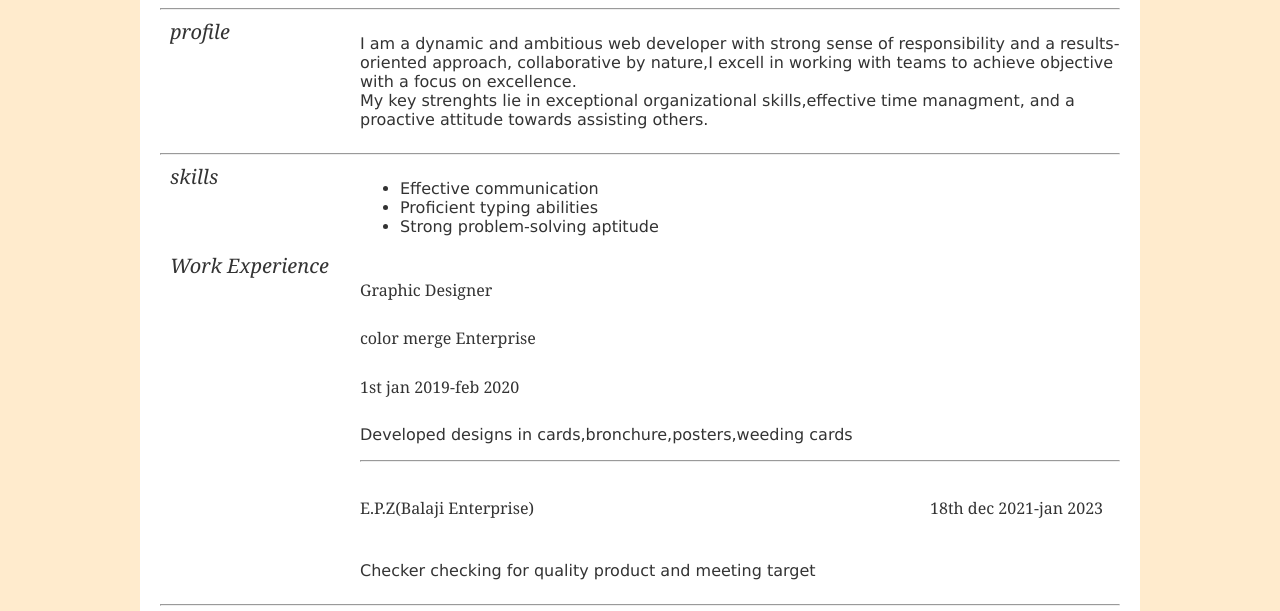
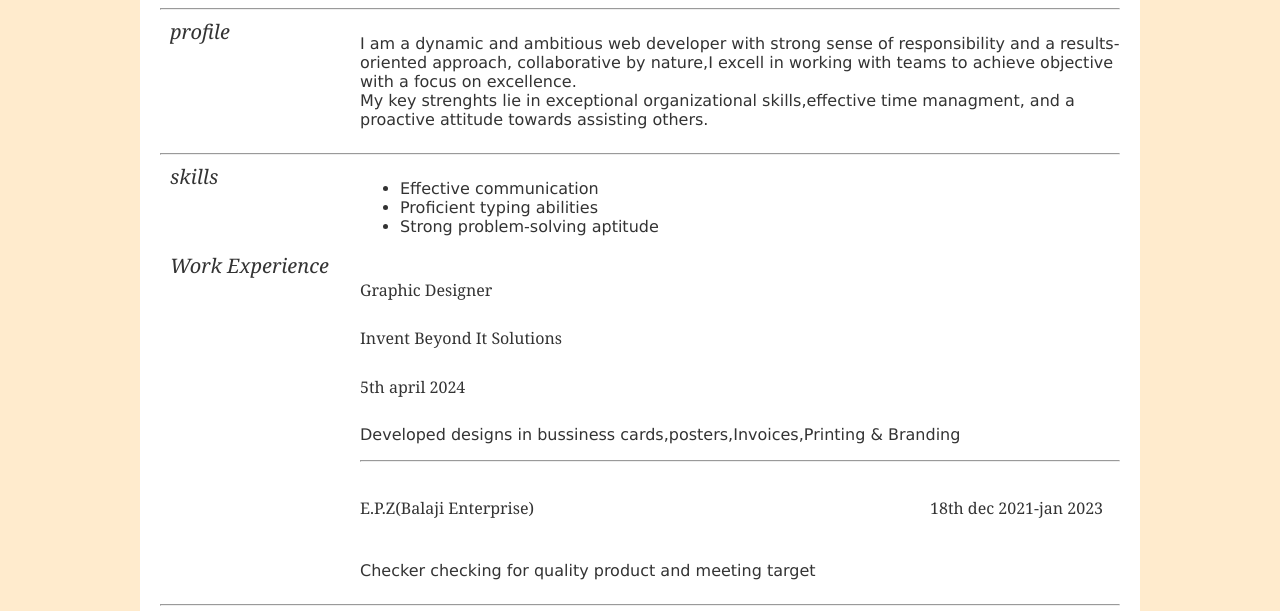
Before and after one commit to CE921/cv, a plain HTML site: page cv.html in a window 1280 px wide. Shown: the part 185-796 px from the top of the page. Drawn offline with Linux system fonts and the light colour scheme.

Commit message:
Update cv.html

```diff
--- a/cv.html
+++ b/cv.html
@@ -74,12 +74,12 @@
             <div class="work item">
               <div class="work-title-left">
                 <h5>Graphic Designer</h5>
-                <h5>color merge Enterprise</h5>
+                <h5>Invent Beyond It Solutions</h5>
               </div>
               <div class="work-title-right">
-                <h5>1st jan 2019-feb 2020</h5>
+                <h5>5th april 2024 </h5>
               </div>
-              <p>Developed designs in cards,bronchure,posters,weeding cards</p>
+              <p>Developed designs in bussiness cards,posters,Invoices,Printing & Branding</p>
             </div>
             <hr />
             <div class="work-item">
```
